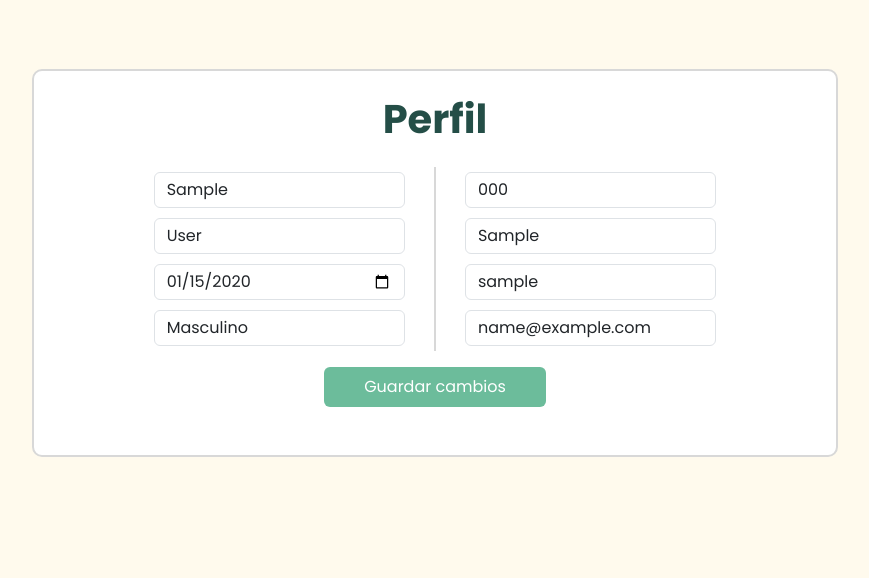
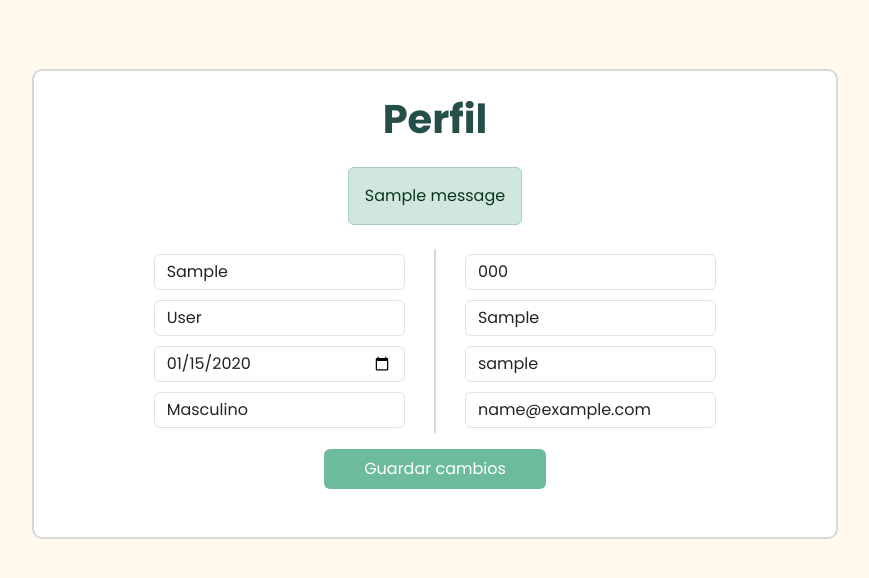
Before and after one commit to COSATECA-TFG/Cosateca, a Django app: page /usuario in a window 1280 px wide. Shown: the part 113-691 px from the top of the page, without its empty margins (205-1074 px from the left). Run offline with Django 5.2, Linux system fonts and the light colour scheme; a user stored in the database is signed in; tables that the repository leaves empty hold one stand-in row (values such as "Sample post"); one stand-in notice (Sample message) is shown.

Commit message:
feat: funcionalidad para que se muestren los mensajes creados en las vistas implementadas correctamente

```diff
--- a/cosateca/objeto/templates/detalle_objeto.html
+++ b/cosateca/objeto/templates/detalle_objeto.html
@@ -37,7 +37,7 @@
       <div class="botonera_detalles_objeto d-flex justify-content-center align-items-center mt-3">
         <a href="" id="comentario" class="btn me-4"><i class="bi bi-chat-left"></i></a>
         <a href="" id="valorar" class="btn ms-3 me-4"><i class="bi bi-heart"></i></a>
-        <a href="" id="lista_deseos" class="btn ms-3"> <i class="bi bi-card-checklist"></i></a>
+        <a href="/lista_deseos/agregar/{{objeto.id}}" id="lista_deseos" class="btn ms-3"> <i class="bi bi-card-checklist"></i></a>
 
       </div>
 
--- a/cosateca/usuario/templates/detalles_usuario.html
+++ b/cosateca/usuario/templates/detalles_usuario.html
@@ -4,16 +4,33 @@
 
 {% block content %}
 
+
+
+
 {% include "header.html" %}
 
 
 
 
-    <section class="mt-5 mb-0">
+
+
+
+<section class="mt-5 mb-0">
     <div class="formulario_editar_perfil">
 
         <form method="post">
-                <h1 id="titulo_detalle_objeto" class="text-center fs-1 mt-4 mb-4">Perfil</h1>
+
+            <h1 id="titulo_detalle_objeto" class="text-center fs-1 mt-4 mb-4">Perfil</h1>
+
+            {% if messages %}
+            <div class="d-flex justify-content-center">
+                {% for message in messages %}
+                <div class="alert alert-{{ message.tags }} mt-0 mb-4 text-center">
+                    {{ message }}
+                </div>
+                {% endfor %}
+            </div>
+            {% endif %}
 
             {% csrf_token %}
 
--- a/cosateca/usuario/urls.py
+++ b/cosateca/usuario/urls.py
@@ -12,5 +12,7 @@ urlpatterns = [
     path('cerrar_sesion', views.cerrar_sesion, name='cerrar_sesion'),
     path('lista_deseos', views.lista_deseos, name='lista_deseos'),
     path('lista_deseos/eliminar/<int:objeto_id>', views.eliminar_objeto_lista_deseos, name='eliminar_objeto'),
+    path('lista_deseos/agregar/<int:objeto_id>', views.agregar_objeto_lista_deseos, name='agregar_objeto'),
     path('usuario', views.detalles_usuario, name='usuario'),
+
 ]
--- a/cosateca/usuario/views.py
+++ b/cosateca/usuario/views.py
@@ -243,3 +243,18 @@ def detalles_usuario(request):
         }, usuario=request.user)
 
     return render(request, 'detalles_usuario.html', {'usuario': usuario, 'form':form})
+
+
+
+
+def agregar_objeto_lista_deseos(request, objeto_id):
+    usuario = request.user
+    objeto = Objeto.objects.get(id=objeto_id)
+
+    if objeto not in usuario.objetos_deseados.all():
+        usuario.objetos_deseados.add(objeto)
+        messages.success(request, 'Objeto agregado a la lista de deseos.')
+    else:
+        messages.error(request, 'El objeto ya está en la lista de deseos.')
+
+    return redirect('lista_deseos')
```
Also changed, not shown: cosateca/usuario/templates/lista_deseos.html (+14 -1 lines).
